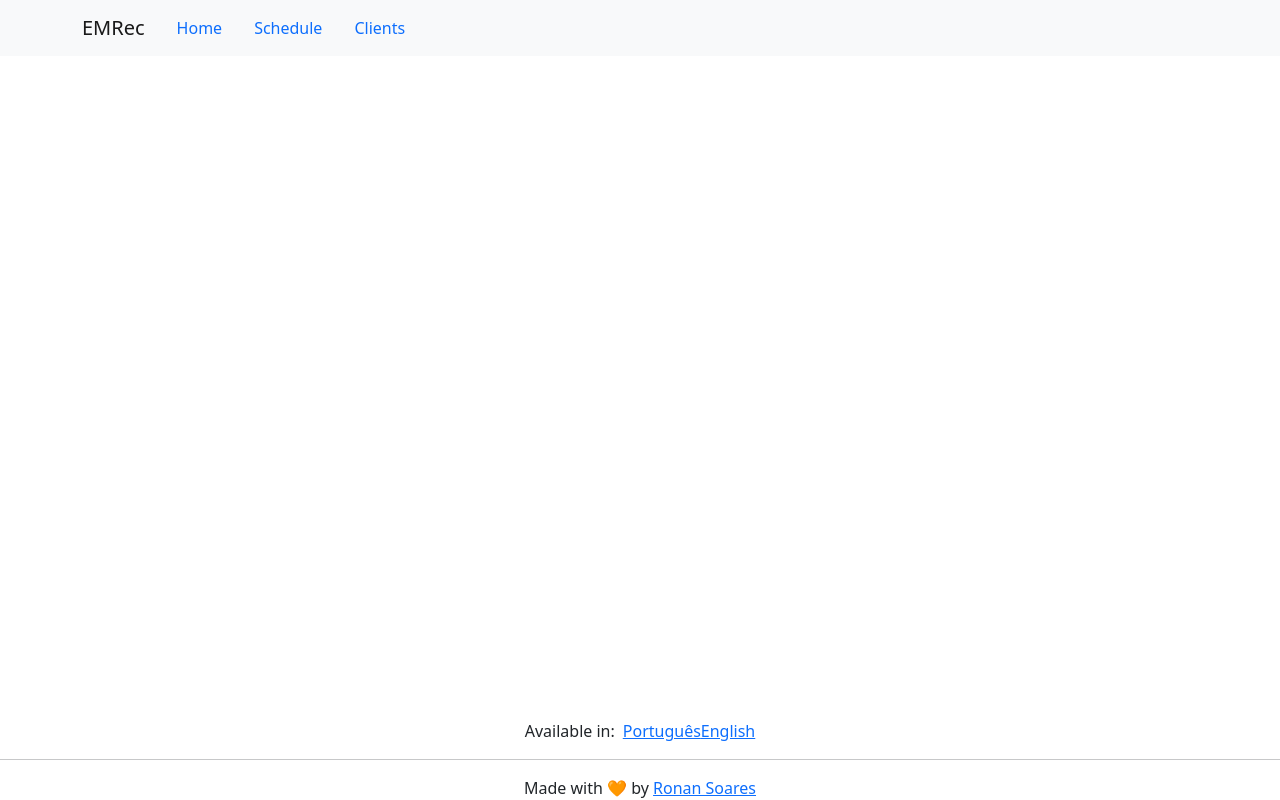
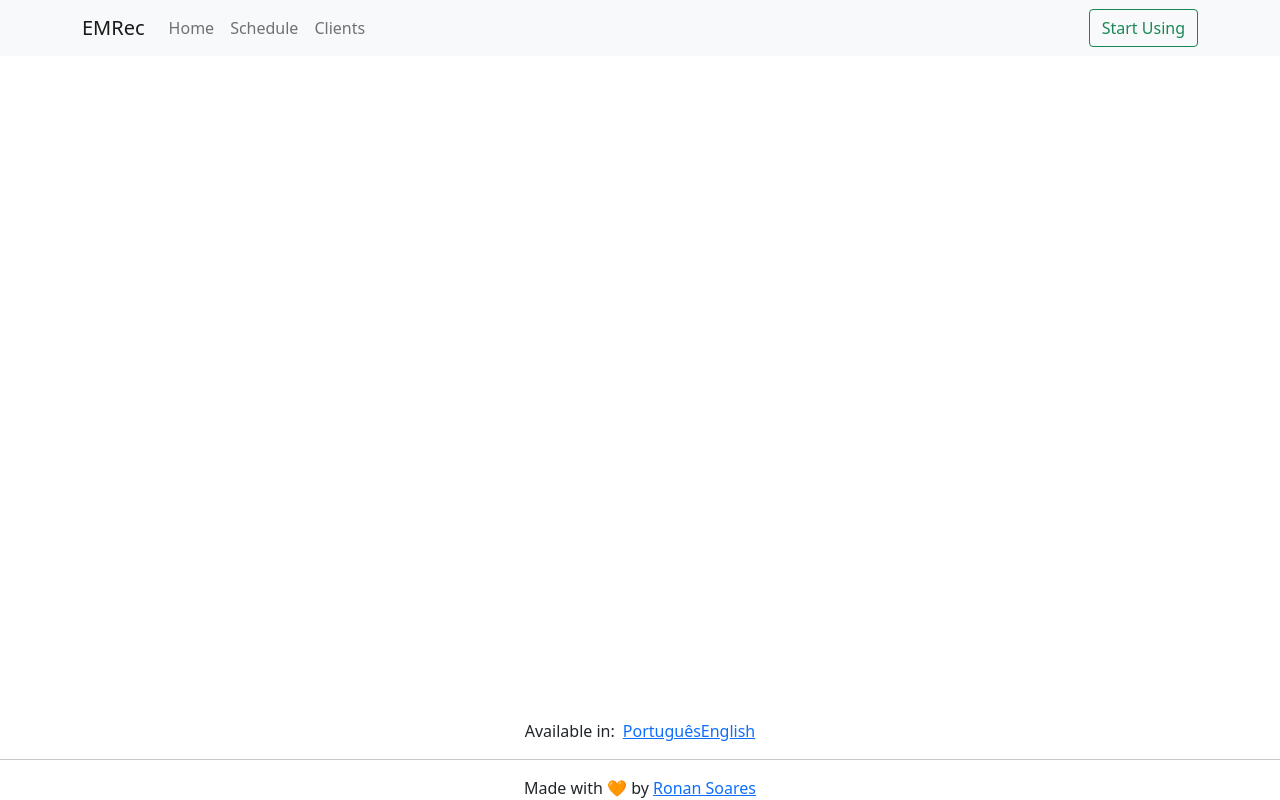
Before and after one commit to SeuRonao/meeting-scheduler, a React (Create React App) app: page / in a window 1280 px wide. Built offline with nearby package versions, Linux system fonts and the light colour scheme; no server answers.

Commit message:
Add login button

```diff
--- a/src/components/Navigation/Navigation.tsx
+++ b/src/components/Navigation/Navigation.tsx
@@ -1,17 +1,35 @@
 import React from "react";
-import { Container, Nav, Navbar } from "react-bootstrap";
+import { Button, Container, Nav, Navbar } from "react-bootstrap";
 import { useTranslation } from "react-i18next";
+import { useUserAuth } from "../../contexts/Auth/UserAuthContext";
 
 export default function Navigation() {
   const { t } = useTranslation();
   return (
     <Navbar bg="light" variant="light">
-      <Container className="justify-content-start">
+      <Container>
         <Navbar.Brand href="/">{t("Navigation.brand")}</Navbar.Brand>
-        <Nav.Link href="/">{t("Navigation.links.home")}</Nav.Link>
-        <Nav.Link href="/schedule">{t("Navigation.links.schedule")}</Nav.Link>
-        <Nav.Link href="/clients">{t("Navigation.links.clients")}</Nav.Link>
+        <Nav className="me-auto">
+          <Nav.Link href="/">{t("Navigation.links.home")}</Nav.Link>
+          <Nav.Link href="/schedule">{t("Navigation.links.schedule")}</Nav.Link>
+          <Nav.Link href="/clients">{t("Navigation.links.clients")}</Nav.Link>
+        </Nav>
+        <Profile />
       </Container>
     </Navbar>
   );
 }
+
+function Profile() {
+  const { t } = useTranslation();
+  const user = useUserAuth().user;
+  if (user) {
+    return <div>{user.displayName}</div>;
+  } else {
+    return (
+      <Button variant="outline-success" href="/signIn">
+        {t("Profile.use")}
+      </Button>
+    );
+  }
+}
--- a/src/i18n/languages/en.json
+++ b/src/i18n/languages/en.json
@@ -10,5 +10,8 @@
       "other": "Other"
     }
   },
-  "Copyright": "Made with 🧡 by"
+  "Copyright": "Made with 🧡 by",
+  "Profile": {
+    "use": "Start Using"
+  }
 }
```
